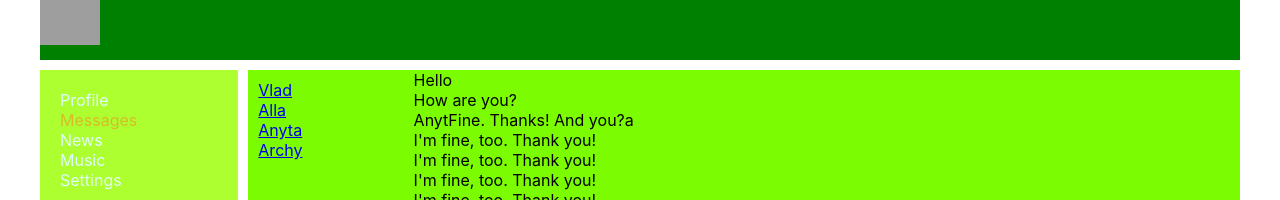
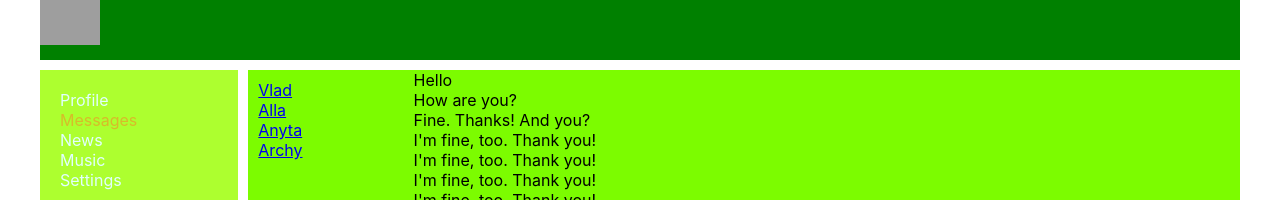
Before and after one commit to Holovashcenko/social-network, a React (Create React App) app: page /dialogs in a window 1280 px wide. Shown: the top 200 px of the page. Built offline with nearby package versions, Linux system fonts and the light colour scheme; grey boxes are pictures that could not be loaded.

Commit message:
Added state.js and moderned the props

```diff
--- a/src/App.js
+++ b/src/App.js
@@ -16,8 +16,8 @@ const App = (props) => {
         <Header />
         <Navbar />
         <div className="app-wrapper-content">
-          <Route path="/dialogs" render={() => <Dialogs dialogsData={props.state.dialogsData} messagesData={props.state.messagesData}/>} />
-          <Route path="/profile" render={() => <Profile postData={props.state.postData} />} />
+          <Route path="/dialogs" render={() => <Dialogs state={props.state.dialogs} />} />
+          <Route path="/profile" render={() => <Profile state={props.state.profile} />} />
           <Route path="/news" render={() => <News />} />
           <Route path="/music" render={() => <Music />} />
           <Route path="/settings" render={() => <Settings />} />
--- a/src/components/Dialogs/Dialogs.jsx
+++ b/src/components/Dialogs/Dialogs.jsx
@@ -4,11 +4,11 @@ import DialogItem from "./DialogItem/DialogItem";
 import Message from "./Message/Message";
 
 const Dialogs = (props) => {
-  let dialogsElements = props.dialogsData.map((dialog) => (
+  let dialogsElements = props.state.dialogsData.map((dialog) => (
     <DialogItem name={dialog.name} id={dialog.id} />
   ));
 
-  let messagesElements = props.messagesData.map((message) => (
+  let messagesElements = props.state.messagesData.map((message) => (
     <Message message={message.message} id={message.id} />
   ));
 
--- a/src/components/Profile/MyPosts/MyPosts.jsx
+++ b/src/components/Profile/MyPosts/MyPosts.jsx
@@ -3,7 +3,7 @@ import s from "./MyPosts.module.css";
 import Post from "./Post/Post";
 
 const MyPosts = (props) => {
-  let postElements = props.postData.map((post) => (
+  let postElements = props.state.map((post) => (
     <Post name={post.name} id={post.id} counterLikes={post.counterLikes} />
   ));
 
--- a/src/components/Profile/Profile.jsx
+++ b/src/components/Profile/Profile.jsx
@@ -7,7 +7,7 @@ const Profile = (props) => {
   return (
     <div>
       <ProfileInfo />
-      <MyPosts postData={props.postData} />
+      <MyPosts state={props.state.postData} />
     </div>
   );
 };
--- a/src/index.js
+++ b/src/index.js
@@ -3,31 +3,7 @@ import ReactDOM from "react-dom";
 import "./index.css";
 import App from "./App";
 import * as serviceWorker from "./serviceWorker";
-
-let state = {
-  postData: [
-    { id: 1, message: "Hi! How are you?", counterLikes: 23 },
-    { id: 2, message: "It's my first post!", counterLikes: 0 },
-  ],
-  dialogsData: [
-    { id: 1, name: "Vlad" },
-    { id: 2, name: "Alla" },
-    { id: 3, name: "Anyta" },
-    { id: 4, name: "Archy" },
-  ],
-  messagesData: [
-    { id: 1, message: "Hello" },
-    { id: 2, message: "How are you?" },
-    { id: 3, message: "AnytFine. Thanks! And you?a" },
-    { id: 4, message: "I'm fine, too. Thank you!" },
-    { id: 5, message: "I'm fine, too. Thank you!" },
-    { id: 6, message: "I'm fine, too. Thank you!" },
-    { id: 7, message: "I'm fine, too. Thank you!" },
-    { id: 8, message: "I'm fine, too. Thank you!" },
-    { id: 9, message: "I'm fine, too. Thank you!" },
-    { id: 10, message: "I'm fine, too. Thank you!" },
-  ],
-};
+import state from "./redux/state"
 
 ReactDOM.render(
   <React.StrictMode>
--- /dev/null
+++ b/src/redux/state.js
@@ -0,0 +1,31 @@
+let state = {
+  profile: {
+    postData: [
+      { id: 1, message: "Hi! How are you?", counterLikes: 23 },
+      { id: 2, message: "It's my first post!", counterLikes: 0 },
+    ],
+  },
+
+  dialogs: {
+    dialogsData: [
+      { id: 1, name: "Vlad" },
+      { id: 2, name: "Alla" },
+      { id: 3, name: "Anyta" },
+      { id: 4, name: "Archy" },
+    ],
+    messagesData: [
+      { id: 1, message: "Hello" },
+      { id: 2, message: "How are you?" },
+      { id: 3, message: "Fine. Thanks! And you?" },
+      { id: 4, message: "I'm fine, too. Thank you!" },
+      { id: 5, message: "I'm fine, too. Thank you!" },
+      { id: 6, message: "I'm fine, too. Thank you!" },
+      { id: 7, message: "I'm fine, too. Thank you!" },
+      { id: 8, message: "I'm fine, too. Thank you!" },
+      { id: 9, message: "I'm fine, too. Thank you!" },
+      { id: 10, message: "I'm fine, too. Thank you!" },
+    ],
+  },
+};
+
+export default state;
```
